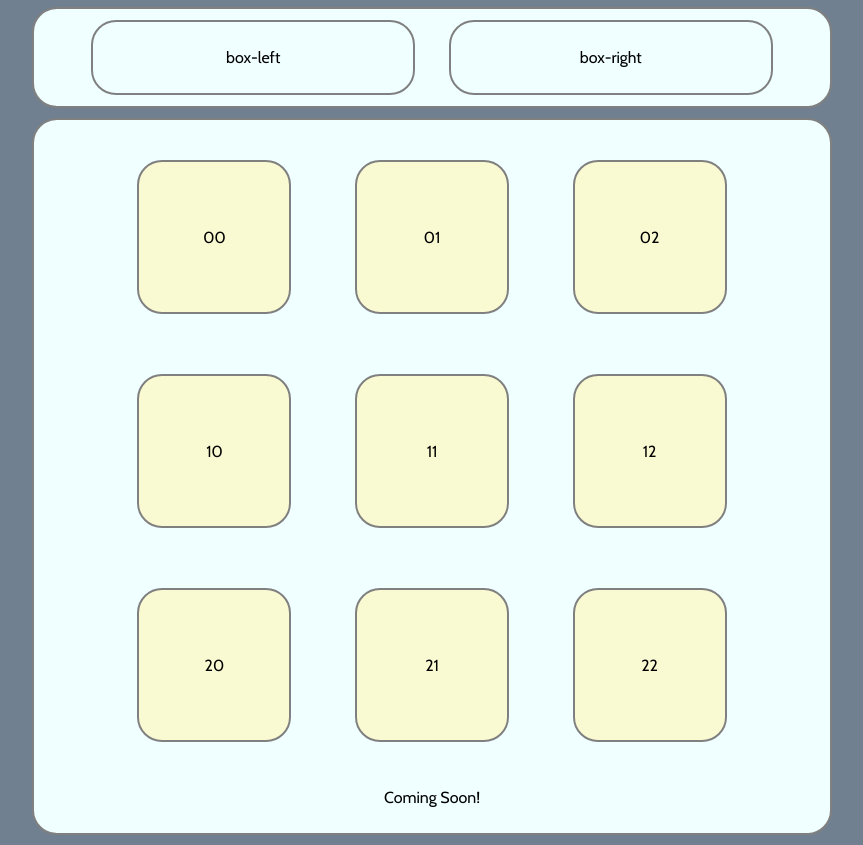
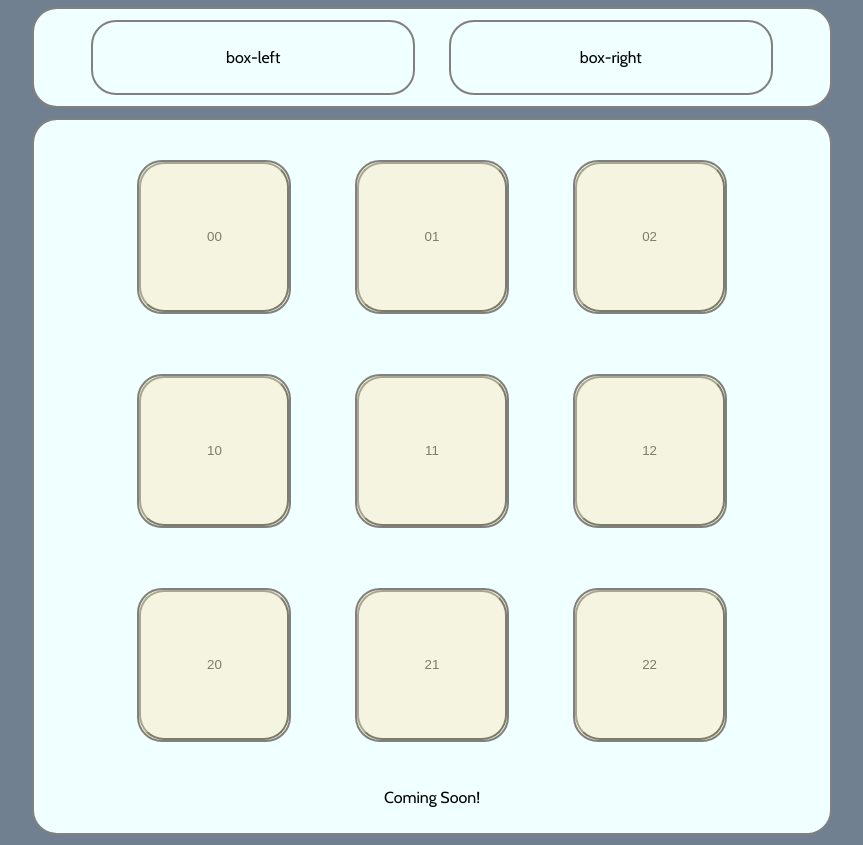
Before and after one commit to EdgarAllenExile/improved-disco, a plain HTML site: page index.html in a window 1280 px wide. Shown: the part 137-982 px from the top of the page, without its empty margins (208-1071 px from the left). Drawn offline with nearby package versions, Linux system fonts and the light colour scheme.

Commit message:
basic template created

```diff
--- a/CSS/cascadingstylessheet.css
+++ b/CSS/cascadingstylessheet.css
@@ -68,3 +68,18 @@ header {
 .game-box p {
     line-height: 120px;
 }
+
+.game-button {
+    width: 150px;
+    height: 150px;
+    border-radius: 25px;
+    opacity: .5;
+}
+
+.naught {
+    background-color: brown;
+}
+
+.cross {
+    background-color: blue;
+}
--- a/JS/javascript.js
+++ b/JS/javascript.js
@@ -1,11 +1,32 @@
 ///////////// I should use comments and nice things here for my own benefit
 
 /////////////// on click logic for game /////////////////
-$('.game-box').on('click', function(){
-    console.log("Hello World")
-})
+$(document).ready(function () {
 
-$('#00').on('click', function(){
-    console.log("Hello World")
+$('.game-button').on('click', function(){
+    $(this).html('X')
+    winChecker();
+});
 
-})
+$('.game-button').on('contextmenu', function(){
+    $(this).html('O')
+    winChecker();
+    return false
+});
+
+});
+
+const winChecker = function(){
+    //// Checks Horizontal Wins
+    if (($('#00').html() == $('#01').html() && $('#01').html() == $('#02').html()) || ($('#10').html() == $('#11').html() && $('#11').html() == $('#12').html()) || ($('#20').html() == $('#21').html() && $('#21').html() == $('#22').html())){
+        console.log("You Win Horizontally!")
+    }
+    //// Checks Vertical Wins
+    if (($('#00').html() == $('#10').html() && $('#10').html() == $('#20').html()) || ($('#01').html() == $('#11').html() && $('#11').html() == $('#21').html()) || ($('#02').html() == $('#21').html() && $('#21').html() == $('#22').html())){
+        console.log("You Win Vertically!")
+    }
+    //// Checks Diagonal Wins
+    if (($('#00').html() == $('#11').html() && $('#11').html() == $('#22').html()) || ($('#02').html() == $('#11').html() && $('#11').html() == $('#20').html())){
+        console.log("You Win Diagonally!")
+    }
+}
--- a/index.html
+++ b/index.html
@@ -22,34 +22,33 @@
             </div>
         </div>
         <div id="game">
-            <div id="00" class="game-box">
-                <p>00</p>
+            <div class="game-box">
+                <button id="00" class="game-button">00</button>
             </div>
-            <div id="01" class="game-box">
-                <p>01</p>
+            <div class="game-box">
+                <button id="01" class="game-button">01</button>
             </div>
-            <div id="02" class="game-box">
-                <p>02</p>
+            <div class="game-box">
+                <button id="02" class="game-button">02</button>
             </div>
-            <div id="10" class="game-box">
-                <p>10</p>
+            <div class="game-box">
+                <button id="10" class="game-button">10</button>
             </div>
-            <div id="11" class="game-box">
-                <p>11</p>
+            <div class="game-box">
+                <button id="11" class="game-button">11</button>
             </div>
-            <div id="12" class="game-box">
-                <p>12</p>
+            <div class="game-box">
+                <button id="12" class="game-button">12</button>
             </div>
-            <div id="20" class="game-box">
-                <p>20</p>
+            <div class="game-box">
+                <button id="20" class="game-button">20</button>
             </div>
-            <div id="21" class="game-box">
-                <p>21</p>
+            <div class="game-box">
+                <button id="21" class="game-button">21</button>
             </div>
-            <div id="22" class="game-box">
-                <p>22</p>
+            <div class="game-box">
+                <button id="22" class="game-button">22</button>
             </div>
-
             <p>Coming Soon!</p>
         </div>
 
```
